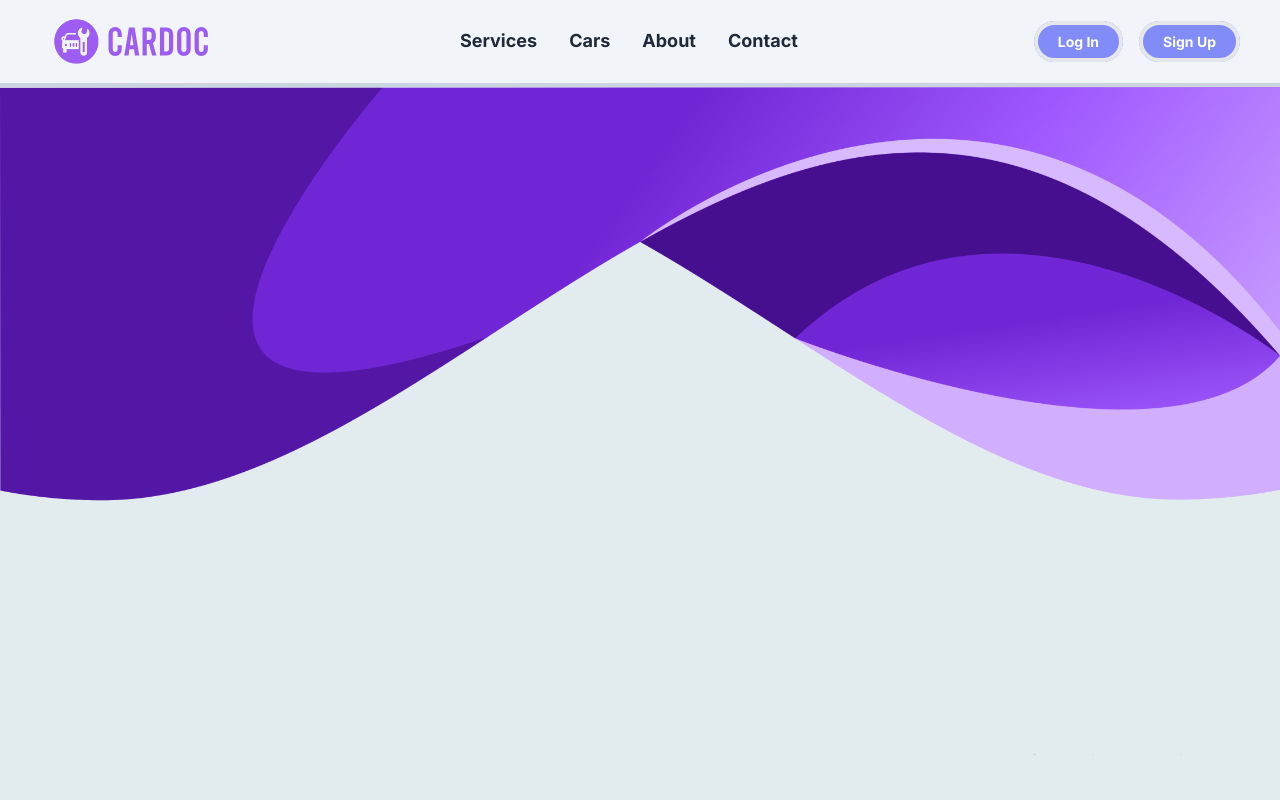
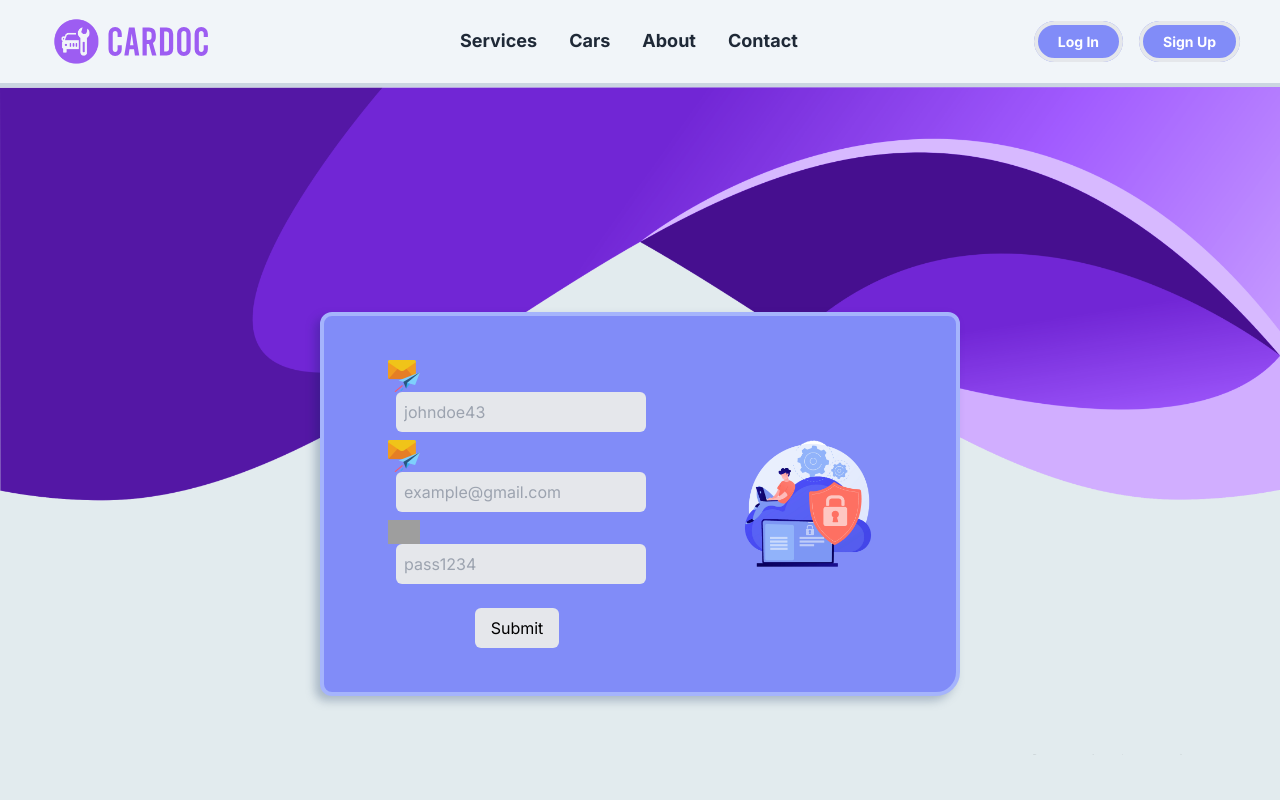
Before and after one commit to AndrewSkelly/cardoc-fe, a Next.js app: page /signup in a window 1280 px wide. Shown: the top 800 px of the page. Built offline with nearby package versions, Linux system fonts and the light colour scheme; no server answers; grey boxes are pictures that could not be loaded.

Commit message:
fixed positioning of the sign up input div on sign up page

```diff
--- a/src/app/signup/page.tsx
+++ b/src/app/signup/page.tsx
@@ -20,7 +20,7 @@ export default function Signup() {
             <>
                 <div>
                     <Image src={signupbackground} alt='logo' />
-                    <div className="flex justify-between items-center container mx-auto w-6/12 h-96 rounded-xl rounded-ee-3xl p-16 bg-indigo-400 mt-28 filter drop-shadow-angle border-indigo-300 border-solid border-4">
+                    <div className="flex justify-between items-center container mx-auto w-6/12 h-96 rounded-xl rounded-ee-3xl p-16 bg-indigo-400 mt-28 filter drop-shadow-angle border-indigo-300 border-solid border-4 absolute top-1/4 left-1/4">
                         <div className="flex flex-col justify-between">
                             <div className="flex flex-col items-start mb-4">
                                 <label className="text-white mb-2">
```
